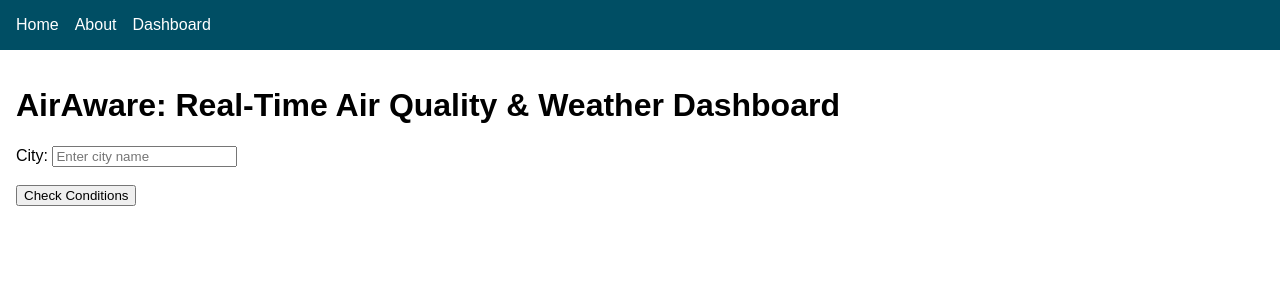
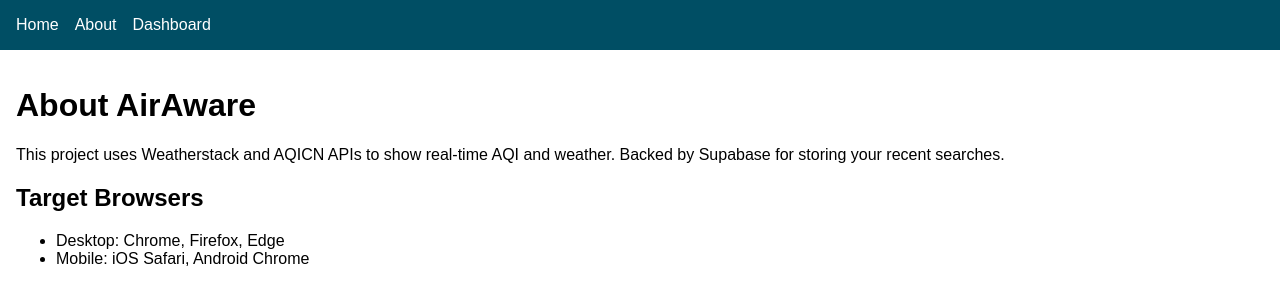
Before and after one commit to Vigilante02/INST377-Final-Project, a plain HTML site: page public/about.html in a window 1280 px wide. Drawn offline with Linux system fonts and the light colour scheme.

Commit message:
Update about.html

```diff
--- a/public/about.html
+++ b/public/about.html
@@ -3,7 +3,7 @@
 <head>
   <meta charset="UTF-8" />
   <meta name="viewport" content="width=device-width,initial-scale=1" />
-  <title>AirAware - AQI & Weather</title>
+  <title>AirAware • About</title>
   <link rel="stylesheet" href="style.css" />
 </head>
 <body>
@@ -14,18 +14,14 @@
   </nav>
 
   <main class="container">
-    <h1>AirAware: Real-Time Air Quality & Weather Dashboard</h1>
+    <h1>About AirAware</h1>
+    <p>This project uses Weatherstack and AQICN APIs to show real-time AQI and weather. Backed by Supabase for storing your recent searches.</p>
 
-    <form name="airForm" onsubmit="return validateAndFetchData();">
-      <label for="cityInput">City:</label>
-      <input type="text" id="cityInput" placeholder="Enter city name" required>
-      <br><br>
-      <input type="submit" value="Check Conditions">
-    </form>
-
-    <div id="output" style="margin-top: 20px;"></div>
+    <h2>Target Browsers</h2>
+    <ul>
+      <li>Desktop: Chrome, Firefox, Edge</li>
+      <li>Mobile: iOS Safari, Android Chrome</li>
+    </ul>
   </main>
-
-  <script src="script.js"></script>
 </body>
 </html>
```
